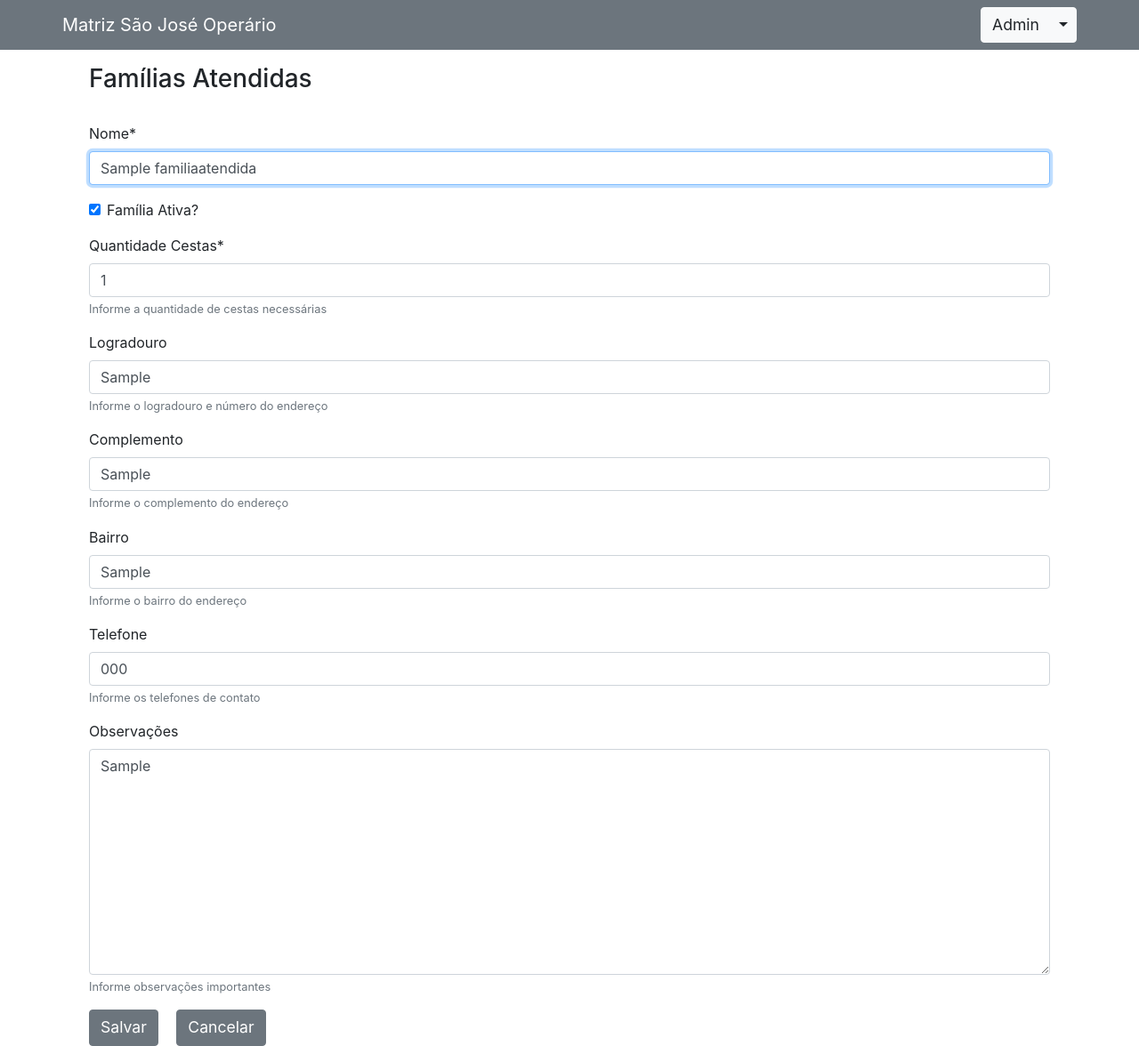
After one commit to celsorv/cesta, a Django app: page /cadastros/familiaatendida/1/ in a window 1280 px wide. The commit adds this page. Shown: the whole page at 89% size. Run offline with Django 3.2, Linux system fonts and the light colour scheme; a user stored in the database is signed in; tables that the repository leaves empty hold one stand-in row (values such as "Sample post"); parts of the project's set-up code (start-up, migrations or seed data) failed here and were passed over; some libraries are stand-ins or nearby versions.

Commit message:
Inclusão de cadastro de famílias atendidas

```diff
--- a/cadastros/forms.py
+++ b/cadastros/forms.py
@@ -1,6 +1,6 @@
 from django import forms
 
-from pages.models import UnidadeOrganizacao, GrupoProduto, Produto
+from pages.models import FamiliaAtendida, UnidadeOrganizacao, GrupoProduto, Produto
 
 class UnidadeOrganizacaoForm(forms.ModelForm):
 
@@ -16,6 +16,38 @@ class UnidadeOrganizacaoForm(forms.ModelForm):
         self.fields['metaQtdeCestas'].widget.attrs['autofocus'] = 'autofocus'
         self.fields['metaQtdeCestas'].widget.attrs['aria-label'] = 'Informe a meta em quantidade de cestas'
         self.fields['diasEsperaAgendadas'].widget.attrs['aria-label'] = 'Informe quantos dias esperar pela entrega de uma doação agendada'
+
+class FamiliaAtendidaForm(forms.ModelForm):
+
+    class Meta:
+        model = FamiliaAtendida
+        fields = (
+            'nome',
+            'ativo',
+            'qtdeCestas',
+            'logradouro',
+            'complemento',
+            'bairro',
+            'telefone',
+            'observacoes',
+        )
+        widgets = {
+            'observacoes': forms.Textarea(),
+        }
+    #observacoes = forms.CharField(required=False, widget=forms.Textarea)
+
+    def __init__(self, *args, **kwargs):
+        super(FamiliaAtendidaForm, self).__init__(*args, **kwargs)
+        self.fields['nome'].widget.attrs['autofocus'] = 'autofocus'
+        self.fields['nome'].widget.attrs['aria-label'] = 'Informe o nome da família'
+        self.fields['ativo'].widget.attrs['aria-label'] = 'Indique se esta família está apta a receber cestas'
+        self.fields['qtdeCestas'].widget.attrs['aria-label'] = 'Informe a quantidade de cestas que a família recebe'
+        self.fields['logradouro'].widget.attrs['aria-label'] = 'Informe o logradouro e número do endereço'
+        self.fields['complemento'].widget.attrs['aria-label'] = 'Informe o completo do endereço'
+        self.fields['bairro'].widget.attrs['aria-label'] = 'Informe o bairro do endereço'
+        self.fields['telefone'].widget.attrs['aria-label'] = 'Informe os telefones de contato'
+        self.fields['observacoes'].widget.attrs['aria-label'] = 'Informe observações importantes'
+
 
 class GrupoProdutoForm(forms.ModelForm):
 
--- a/cadastros/urls.py
+++ b/cadastros/urls.py
@@ -1,5 +1,6 @@
 from django.urls import path
 
+from .views import FamiliaAtendidaCreate, FamiliaAtendidaDelete, FamiliaAtendidaEdit, FamiliaAtendidaList
 from .views import GrupoProdutoList, GrupoProdutoEdit, GrupoProdutoCreate, GrupoProdutoDelete
 from .views import UnidadeOrganizacaoEdit, ProdutoList, ProdutoEdit, ProdutoCreate, ProdutoDelete
 
@@ -7,6 +8,10 @@ app_name = 'cadastros'
 
 urlpatterns = [
     path('unidadeorg/<int:pk>/', UnidadeOrganizacaoEdit.as_view(), name='unidade_org_edit'),
+    path('familiaatendida/', FamiliaAtendidaList.as_view(), name='familia_atendida_list'),
+    path('familiaatendida/novo', FamiliaAtendidaCreate.as_view(), name='familia_atendida_create'),
+    path('familiaatendida/<int:pk>/', FamiliaAtendidaEdit.as_view(), name='familia_atendida_edit'),
+    path('familiaatendida/<int:pk>/delete', FamiliaAtendidaDelete.as_view(), name='familia_atendida_delete'),
     path('grupoproduto/', GrupoProdutoList.as_view(), name='grupo_produto_list'),
     path('grupoproduto/novo', GrupoProdutoCreate.as_view(), name='grupo_produto_create'),
     path('grupoproduto/<int:pk>/', GrupoProdutoEdit.as_view(), name='grupo_produto_edit'),
--- a/cadastros/views.py
+++ b/cadastros/views.py
@@ -4,8 +4,8 @@ from django.urls import reverse_lazy
 
 from braces.views import GroupRequiredMixin
 
-from .forms import UnidadeOrganizacaoForm, GrupoProdutoForm, ProdutoForm
-from pages.models import UnidadeOrganizacao, GrupoProduto, Produto
+from .forms import FamiliaAtendidaForm, UnidadeOrganizacaoForm, GrupoProdutoForm, ProdutoForm
+from pages.models import FamiliaAtendida, UnidadeOrganizacao, GrupoProduto, Produto
 
 class UnidadeOrganizacaoEdit(GroupRequiredMixin, LoginRequiredMixin, UpdateView):
 
@@ -13,6 +13,52 @@ class UnidadeOrganizacaoEdit(GroupRequiredMixin, LoginRequiredMixin, UpdateView)
     form_class = UnidadeOrganizacaoForm
     template_name = 'cadastros/unidade_org/form.html'
     success_url = reverse_lazy('pages:home')
+    group_required = 'admin_users'
+    redirect_field_name = '/'
+
+class FamiliaAtendidaList(GroupRequiredMixin, LoginRequiredMixin, ListView):
+
+    model = FamiliaAtendida
+    paginate_by = 10
+    context_object_name = 'db'
+    template_name = 'cadastros/familia_atendida/list.html'
+    group_required = 'admin_users'
+    redirect_field_name = '/'
+
+    def get_queryset(self):
+
+        search = self.request.GET.get('search')
+
+        queryset = FamiliaAtendida.objects.order_by('nome')
+
+        if search:
+            queryset = queryset.filter(nome__istartswith=search)
+
+        return queryset
+
+class FamiliaAtendidaCreate(GroupRequiredMixin, LoginRequiredMixin, CreateView):
+
+    model = FamiliaAtendida
+    form_class = FamiliaAtendidaForm
+    template_name = 'cadastros/familia_atendida/form.html'
+    success_url = reverse_lazy('cadastros:familia_atendida_list')
+    group_required = 'admin_users'
+    redirect_field_name = '/'
+
+class FamiliaAtendidaEdit(GroupRequiredMixin, LoginRequiredMixin, UpdateView):
+
+    model = FamiliaAtendida
+    form_class = FamiliaAtendidaForm
+    template_name = 'cadastros/familia_atendida/form.html'
+    success_url = reverse_lazy('cadastros:familia_atendida_list')
+    group_required = 'admin_users'
+    redirect_field_name = '/'
+
+class FamiliaAtendidaDelete(GroupRequiredMixin, LoginRequiredMixin, DeleteView):
+
+    model = FamiliaAtendida
+    template_name = 'cadastros/familia_atendida/confirm_delete.html'
+    success_url = reverse_lazy('cadastros:familia_atendida_list')
     group_required = 'admin_users'
     redirect_field_name = '/'
 
--- a/pages/models.py
+++ b/pages/models.py
@@ -27,6 +27,74 @@ class UnidadeOrganizacao(models.Model):
 
     def __str__(self):
         return self.nome
+
+class FamiliaAtendida(models.Model):
+
+    unidadeOrganizacao = models.ForeignKey(
+        UnidadeOrganizacao,
+        on_delete=models.PROTECT,
+        db_column='unidade_org_id',
+        default=1,
+        verbose_name='Unidade Organização',
+    )
+    nome = models.CharField(
+        max_length=50,
+    )
+    ativo = models.BooleanField(
+        default=True,
+        verbose_name='Família Ativa?'
+    )
+    qtdeCestas = models.PositiveSmallIntegerField(
+        db_column='qtde_cestas',
+        default=1,
+        null=False,
+        verbose_name="Quantidade Cestas",
+        help_text='Informe a quantidade de cestas necessárias',
+    )
+    logradouro = models.CharField(
+        max_length=50,
+        blank=True,
+        null=True,
+        default='',
+        verbose_name='Logradouro',
+        help_text='Informe o logradouro e número do endereço',
+    )
+    complemento = models.CharField(
+        max_length=30,
+        default='',
+        blank=True,
+        null=True,
+        verbose_name='Complemento',
+        help_text='Informe o complemento do endereço',
+    )
+    bairro = models.CharField(
+        max_length=30,
+        default='',
+        blank=True,
+        null=True,
+        verbose_name='Bairro',
+        help_text='Informe o bairro do endereço',
+    )
+    telefone = models.CharField(
+        max_length=50,
+        default='',
+        blank=True,
+        null=True,
+        verbose_name='Telefone',
+        help_text='Informe os telefones de contato',
+    )
+    observacoes = models.CharField(
+        max_length=255,
+        default='',
+        blank=True,
+        null=True,
+        verbose_name='Observações',
+        help_text='Informe observações importantes',
+    )
+
+    def __str__(self):
+        return self.nome
+
 
 class GrupoProduto(models.Model):
 
@@ -80,7 +148,8 @@ class GrupoProduto(models.Model):
     )
     compoeCesta = models.BooleanField(
         db_column='compoe_cesta',
-        default=True, verbose_name='Item Compõe a Cesta?',
+        default=True,
+        verbose_name='Item Compõe a Cesta?',
     )
     diasValidadeMinima = models.PositiveSmallIntegerField(
         db_column='dias_validade_minima',
--- a/templates/base.html
+++ b/templates/base.html
@@ -30,6 +30,7 @@
                             <a class="dropdown-item" href="{% url 'doacao:list' %}" role="menuitem" target="_self">Doação de Alimentos</a>
                             <a class="dropdown-item" href="{% url 'recebimento:list' %}" role="menuitem" target="_self">Recebimento de Doação</a>
                             <div class="dropdown-divider"></div>
+                            <a class="dropdown-item" href="{% url 'cadastros:familia_atendida_list' %}" role="menuitem" target="_self">Famílias Atendidas</a>
                             <a class="dropdown-item" href="{% url 'cadastros:grupo_produto_list' %}" role="menuitem" target="_self">Grupos de Produtos</a>
                             <a class="dropdown-item" href="{% url 'cadastros:produto_list' %}" role="menuitem" target="_self">Produtos</a>
                             <div class="dropdown-divider"></div>
--- /dev/null
+++ b/templates/cadastros/familia_atendida/form.html
@@ -0,0 +1,21 @@
+{% extends 'base.html' %}
+{% load crispy_forms_tags %}
+
+{% block content %}
+
+<div class="col-12 m-auto text-left">
+    <h3>Famílias Atendidas</h3>
+</div>
+
+<div class="col-12 m-auto pt-4">
+    <form name="form" id="form" action="" method='post'>
+        {% csrf_token %}
+        {{ form|crispy }}
+
+        <button type="submit" class="btn btn-secondary">Salvar</button>
+        <a href="{% url 'cadastros:familia_atendida_list' %}" target="_self"
+            class="btn btn-secondary ml-3" role="button">Cancelar</a>
+    </form>
+</div>
+
+{% endblock %}
```
Also changed, not shown: templates/cadastros/familia_atendida/confirm_delete.html (added, +26 -0 lines), templates/cadastros/familia_atendida/list.html (added, +54 -0 lines), tests/test_pratica.py (deleted, +0 -10 lines), tests/tests_forms.py (+43 -22 lines), tests/tests_models.py (+81 -10 lines), tests/tests_views.py (+3 -6 lines), pages/migrations/0002_alter_unidadeorganizacao_diasesperaagendadas_and_more.py (added), pages/migrations/0003_alter_familiaatendida_complemento.py (added), pages/migrations/0004_alter_familiaatendida_ativo_and_more.py (added), pages/migrations/0005_alter_familiaatendida_bairro_and_more.py (added).
